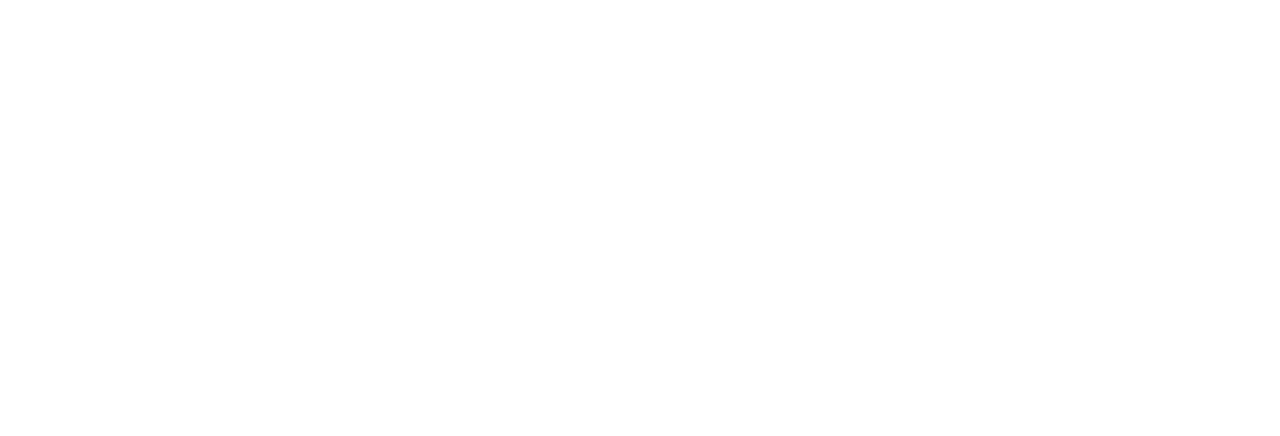
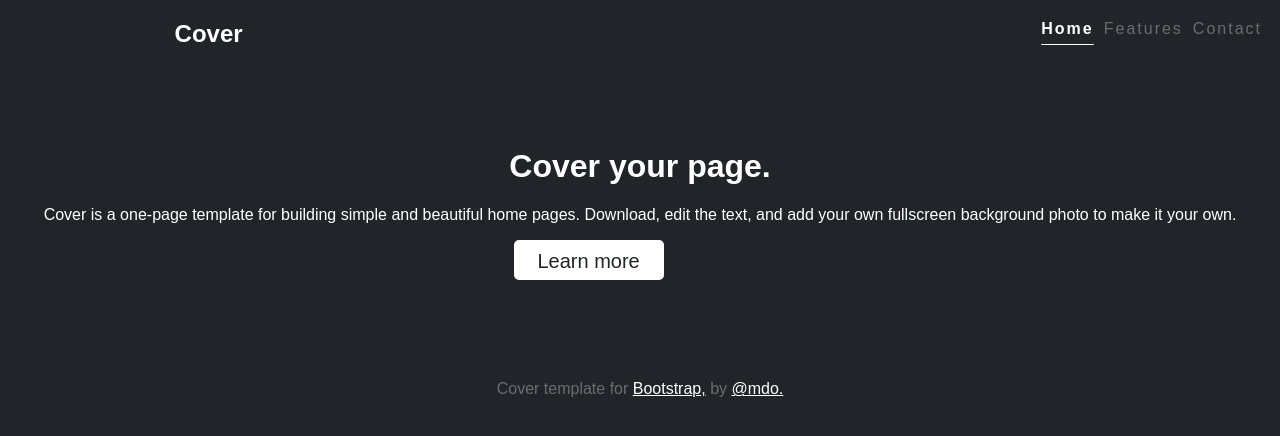
Before and after one commit to 2024OSS/1-seahyael, a plain HTML site: page example.html in a window 1280 px wide. Drawn offline with Linux system fonts and the light colour scheme.

Commit message:
example complete

```diff
--- a/example.html
+++ b/example.html
@@ -0,0 +1,106 @@
+<!DOCTYPE html>
+<html lang="en">
+
+<head>
+    <meta charset="UTF-8">
+    <meta name="viewport" content="width=device-width, initial-scale=1.0">
+    <title>Document</title>
+
+    <style>
+        div#top {
+            text-align: center;
+            margin-left: -50%;
+        }
+
+        div#menu1, #menu2, #menu3 {
+            float: right;
+            letter-spacing: 2px;
+            margin-right: 10px;
+        }
+
+        #menu2 :hover, #menu3 :hover{
+            color: #fff;
+            text-decoration: underline;
+            text-underline-offset: 10px;
+            font-weight: bold;
+        }
+
+        div#main {
+            text-align: center;
+            margin-top: 100px;
+        }
+
+        div#learn {
+            text-align: center;
+            background-color: #fff;
+            color: #212529;
+            width: 150px;
+            height: 30px;
+            margin-left: 40%;
+            padding-top: 10px;
+            font-size: 20px;
+            border-radius: 5px;
+        }
+
+        div#down {
+            margin-top: 100px;
+            color: #6b6c6f;
+            text-align: center;
+        }
+
+        .background {
+            background-color: #212529;
+            color: #fff;
+            font-family: Arial;
+        }
+
+        .gray {
+            color: #6b6c6f;
+        }
+
+        .underbar {
+            text-decoration: underline;
+            text-underline-offset: 10px;
+            font-weight: bold;
+        }
+
+        .white{
+            color: #fff;
+        }
+    </style>
+</head>
+
+<body class="background">
+
+    <div id = "menu3">
+        <a class="gray">Contact</a>
+    </div>
+<div id = "menu2">
+    <a class="gray"> Features</a>
+</div>
+    <div id="menu1">
+        <a class="underbar">Home</a>
+    </div>
+
+    <div id="top">
+        <h2 class="topp">Cover</h2>
+    </div>
+
+    <div id="main">
+        <h1>Cover your page.</h1>
+        <p>Cover is a one-page template for building simple and beautiful home pages. Download, edit the text, and add
+            your
+            own fullscreen background photo to make it your own.
+        </p>
+    </div>
+
+    <div id="learn">
+        <a>Learn more</a>
+    </div>
+
+    <div id="down">
+        <p>Cover template for <a href="https://getbootstrap.com/" class="white">Bootstrap,</a> by <a href="https://twitter.com/mdo" class="white" >@mdo.</a></p>
+    </div>
+</body>
+
+</html>
```
Also changed, not shown: index.html (+1 -1 lines).
